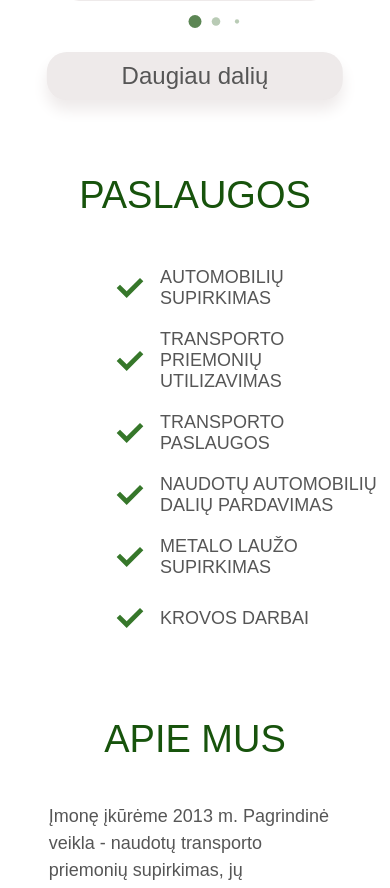
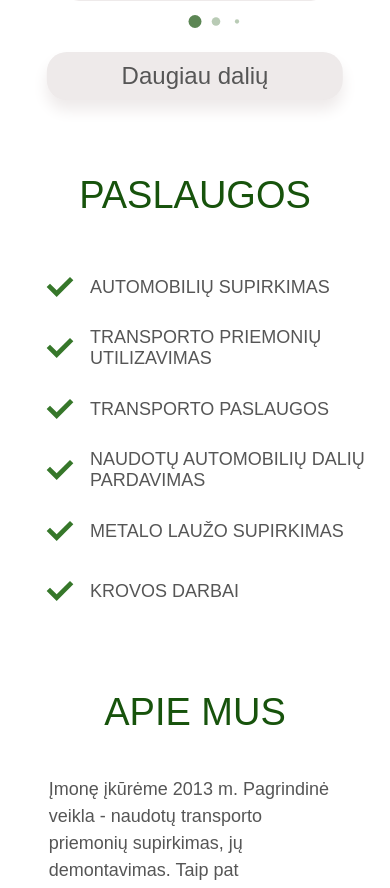
Before and after one commit to saubend/autmeta, a PHP site: page / in a window 390 px wide. Shown: the part 2044-2932 px from the top of the page. Run offline with PHP 8.4, Linux system fonts and the light colour scheme.

Commit message:
Update styles.css

```diff
--- a/styles.css
+++ b/styles.css
@@ -191,6 +191,7 @@ body {
 
     width: 50%;
     font-size: 18px;
+    font-weight: 300;
     text-transform: uppercase;
     font-weight: 100;
     color: var(--color_2);
@@ -219,7 +220,7 @@ body {
     .pasl .paslcol1, .paslcol2{
         width: 100%;
         align-items: center;
-        padding-left: 100px;
+        padding-left: 30px;
     }
     .pasl li{
         padding: 10px;
```
